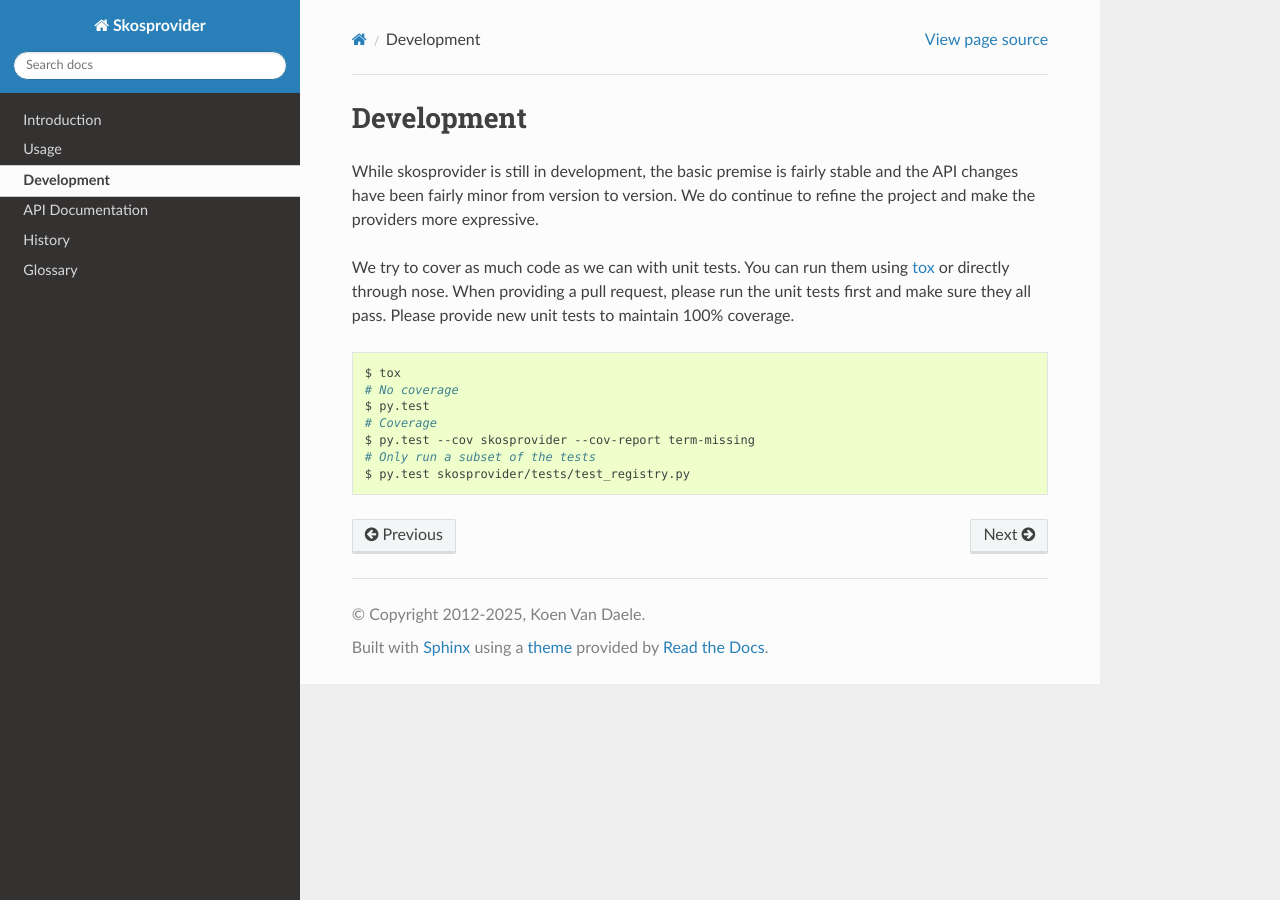
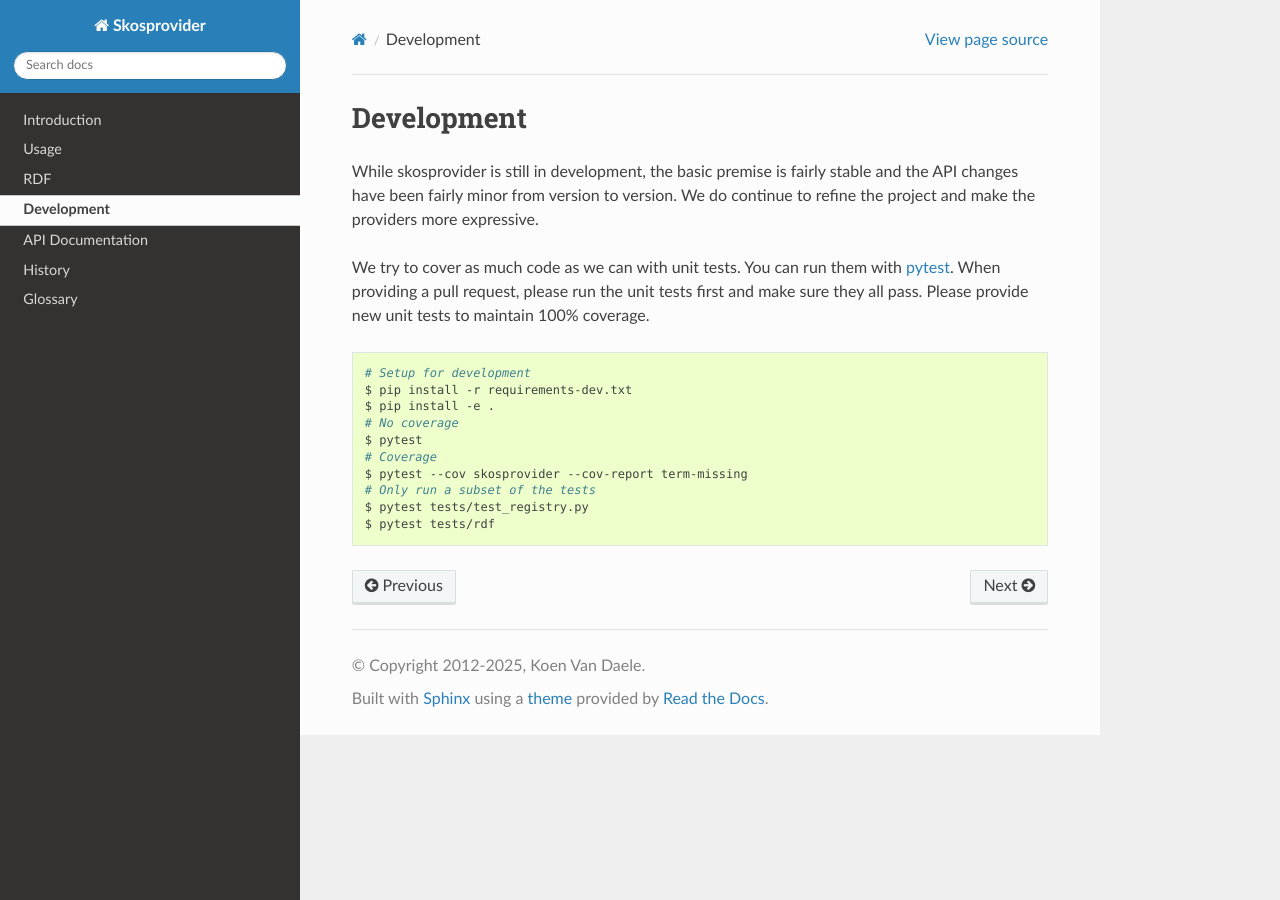
Before and after one commit to OnroerendErfgoed/skosprovider, a Sphinx documentation site: the page built from docs/development.rst, in a window 1280 px wide. Built offline with Sphinx 7.4.7 and the Read the Docs theme 3.1.0, drawn with Linux system fonts in a browser that asks for light colours.

Commit message:
Merge the skosprovider_rdf documentation
- Add docs/rdf.rst with the usage docs of skosprovider_rdf: loading a
  graph, picking a concept scheme, labels, notes and sources, dumping a
  provider, extra_data and a section on migrating from
  skosprovider_rdf.
- Link the rdf page from the intro and the toctree.
- Add SKOS-XL to the glossary.
- Update the development docs: drop tox, nose and the wrong test path,
  install with requirements-dev.txt and run pytest.

```diff
--- a/docs/development.rst
+++ b/docs/development.rst
@@ -7,19 +7,22 @@
 stable and the API changes have been fairly minor from version to version. We do
 continue to refine the project and make the providers more expressive.
 
-We try to cover as much code as we can with unit tests. You can run them using
-tox_ or directly through nose. When providing a pull request, please run the
-unit tests first and make sure they all pass. Please provide new unit tests
-to maintain 100% coverage.
+We try to cover as much code as we can with unit tests. You can run them with
+pytest_. When providing a pull request, please run the unit tests first and
+make sure they all pass. Please provide new unit tests to maintain 100%
+coverage.
 
 .. code-block:: bash
 
-    $ tox
+    # Setup for development
+    $ pip install -r requirements-dev.txt
+    $ pip install -e .
     # No coverage
-    $ py.test
+    $ pytest
     # Coverage
-    $ py.test --cov skosprovider --cov-report term-missing
+    $ pytest --cov skosprovider --cov-report term-missing
     # Only run a subset of the tests
-    $ py.test skosprovider/tests/test_registry.py
+    $ pytest tests/test_registry.py
+    $ pytest tests/rdf
 
-.. _tox: http://tox.testrun.org
+.. _pytest: https://pytest.org
--- a/docs/glossary.rst
+++ b/docs/glossary.rst
@@ -10,6 +10,11 @@
     `Simple Knowledge Organization System <http://www.w3.org/2004/02/skos>`__. A
     general specification for Knowledge Organisation Systems (thesauri, word
     lists, authority files, ...) that is commonly serialised as :term:`RDF`.
+
+   SKOS-XL
+    The `SKOS eXtension for Labels <https://www.w3.org/TR/skos-reference/skos-xl.html>`__.
+    It turns labels into resources with their own :term:`URI`, so they can
+    be described further.
 
    SKOS-THES
     The `ISO 25964 SKOS extension <http://pub.tenforce.com/schemas/iso25964/skos-thes/>`_
--- a/docs/index.rst
+++ b/docs/index.rst
@@ -11,6 +11,7 @@
 
    intro
    usage
+   rdf
    development
    api
    changes
--- a/docs/intro.rst
+++ b/docs/intro.rst
@@ -43,7 +43,8 @@
   interface with a `RDFLib <https://rdflib.readthedocs.org/en/latest/>`_
   backend. This allows using a SKOS RDF file as the source for a provider,
   but also dumping a skosprovider to a SKOS RDF file. This used to be the
-  separate ``skosprovider_rdf`` package.
+  separate ``skosprovider_rdf`` package and is included in this package. See
+  :ref:`rdf`.
 * `Skosprovider_atramhasis <https://skosprovider-atramhasis.readthedocs.org>`_:
   The :class:`AtramhasisProvider <skosprovider.providers.AtramhasisProvider>`
   lets you interact with an Atramhasis_ instance.
```
Also changed, not shown: docs/rdf.rst (added, +197 -0 lines).
